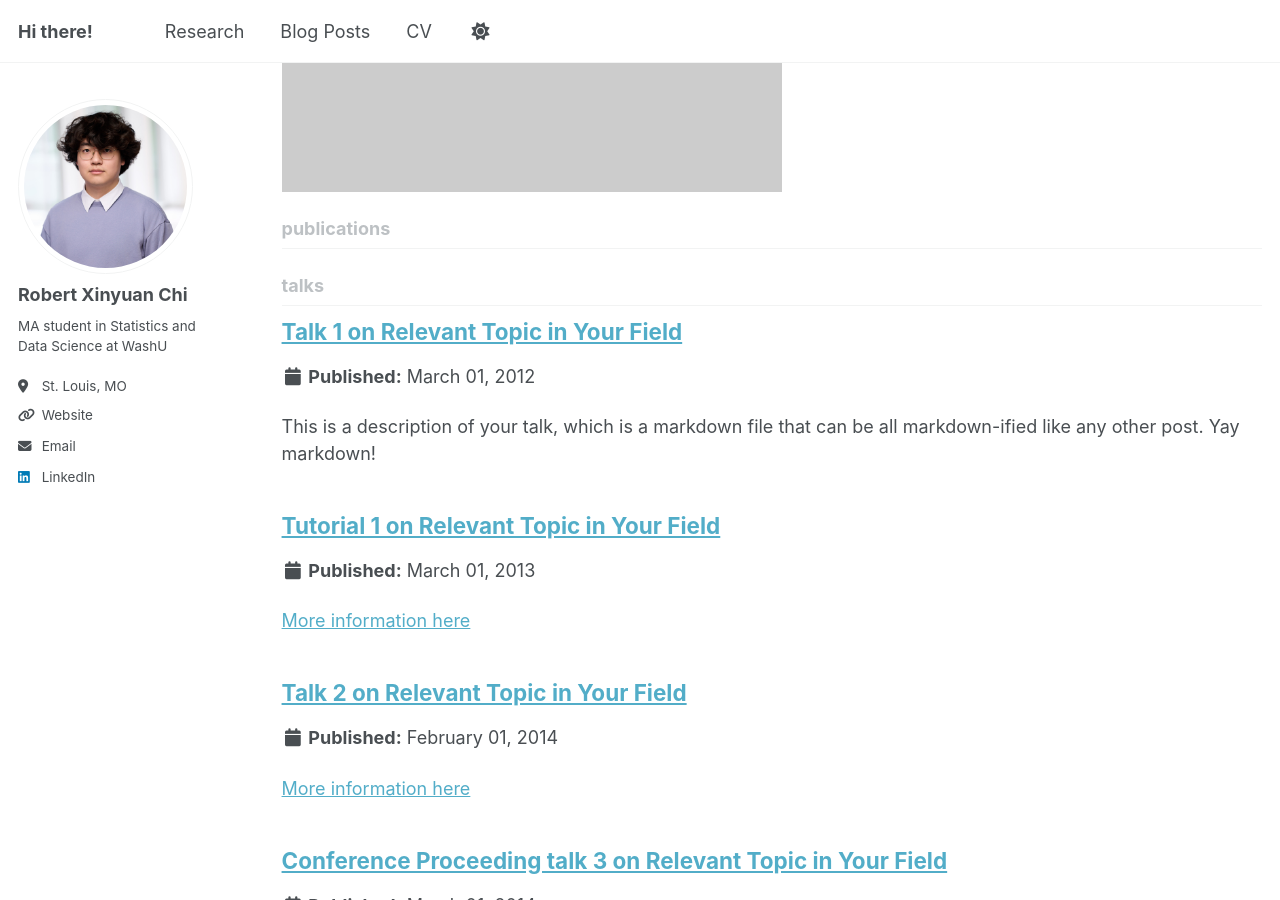
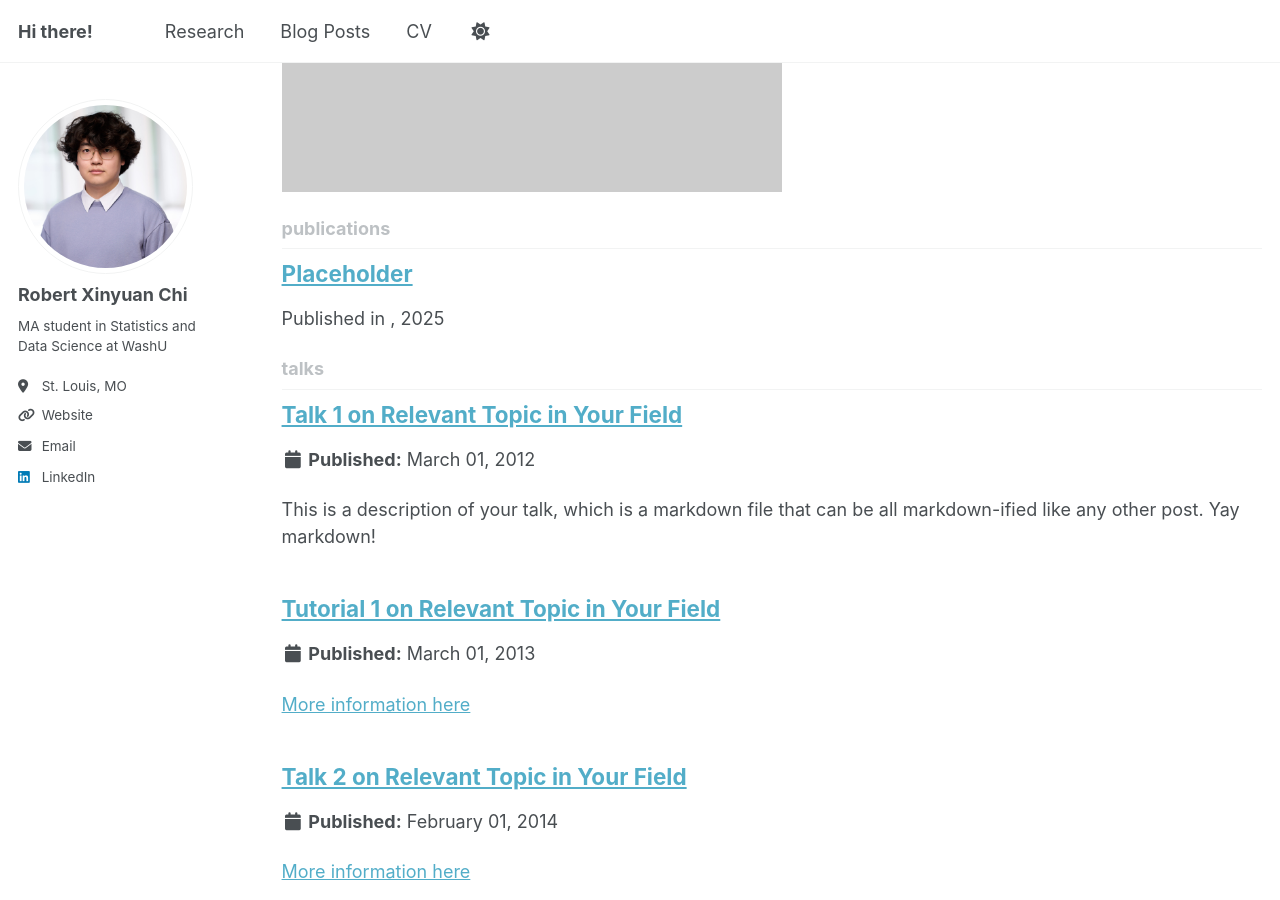
Before and after one commit to xychi75/xychi75.github.io, a Jekyll site: the page built from _pages/collection-archive.html, in a window 1280 px wide and 900 px high, scrolled down 893 px. Built offline with Jekyll 4.4.1, drawn with Linux system fonts in a browser that asks for light colours; a script that is not in the unit is left out; a file with an impossible date is left out.

Commit message:
Update 2009-10-01-paper-title-number-1.md

```diff
--- a/_publications/2009-10-01-paper-title-number-1.md
+++ b/_publications/2009-10-01-paper-title-number-1.md
@@ -4,7 +4,7 @@ collection: publications
 category: manuscripts
 permalink: /publication/2009-10-01-paper-title-number-1
 excerpt:
-date:
+date: 2025-08-31
 venue:
 slidesurl:
 paperurl:
```
